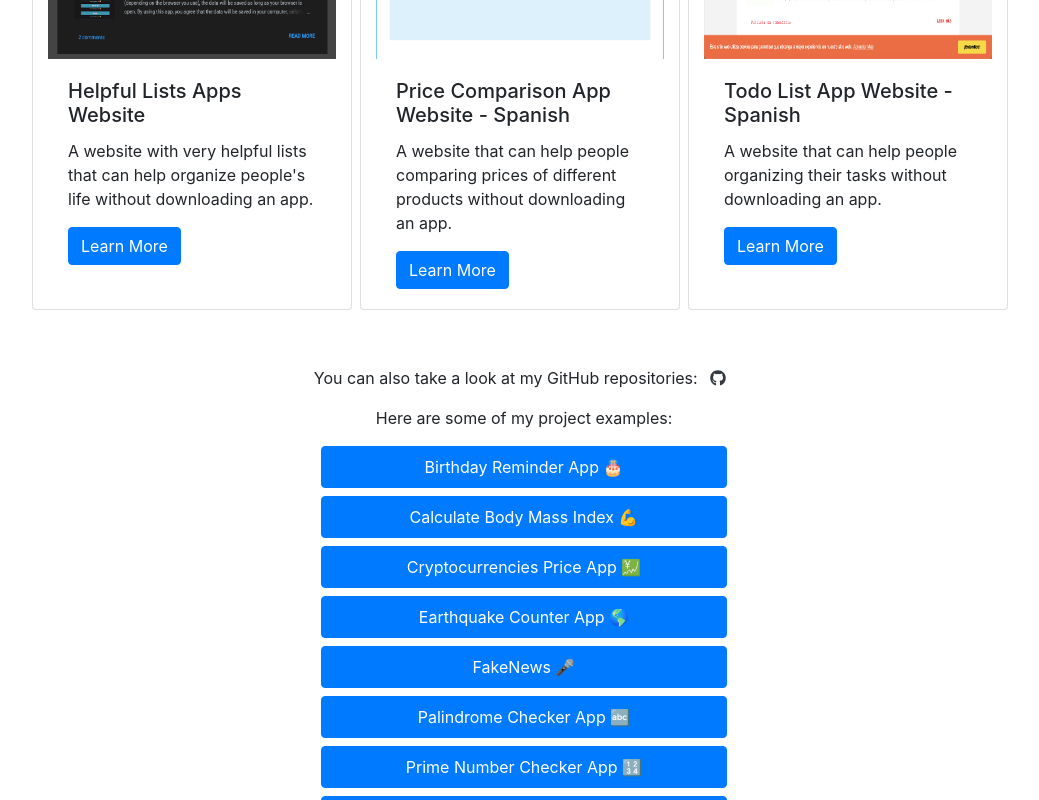
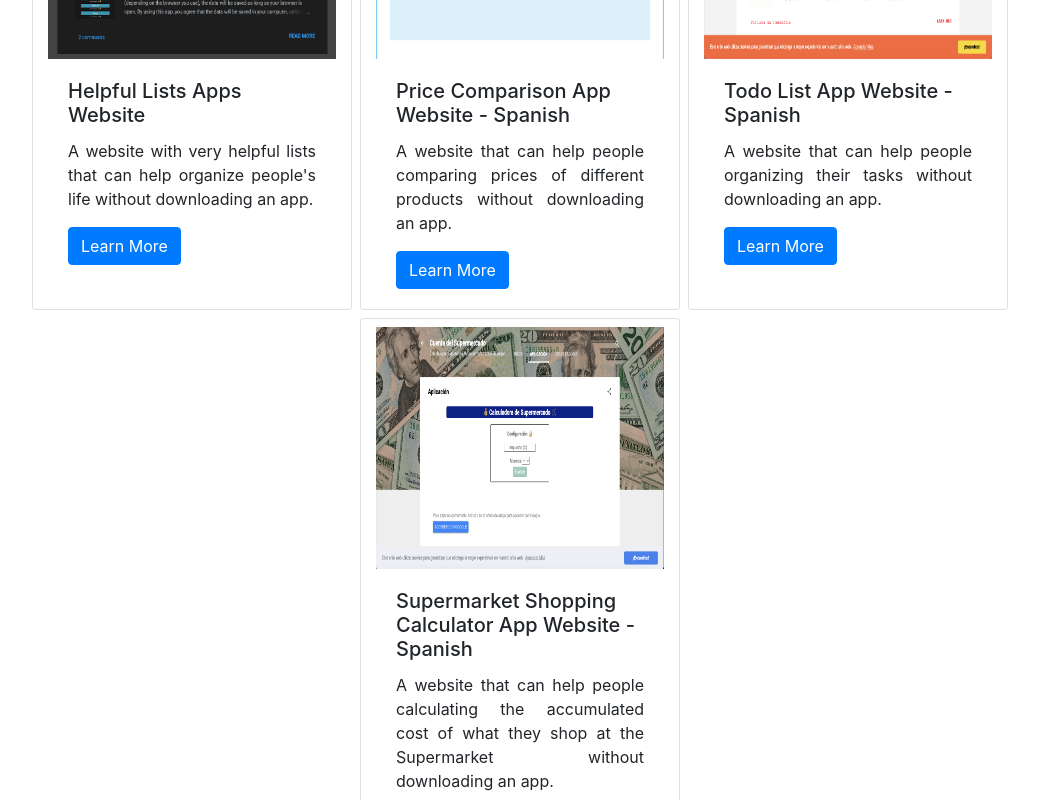
Before and after one commit to hjhm2018/my-portfolio, a React (Create React App) app: page /projects in a window 1280 px wide. Shown: the part 1380-2180 px from the top of the page, without its empty margins (116-1155 px from the left). Built offline with nearby package versions, Linux system fonts and the light colour scheme; a web font is replaced by a local one.

Commit message:
added a new  website for the projects section and fixed some styling problems

```diff
--- a/src/components/Projects.js
+++ b/src/components/Projects.js
@@ -9,6 +9,7 @@ import petrofisica from "../images/petrofisica.png";
 import lists from "../images/lists.png";
 import comparador from "../images/comparador.png";
 import listadetareas from "../images/listadetareas.png";
+import supermarketCalc from "../images/supermarketCalc.png";
 import { FontAwesomeIcon } from "@fortawesome/react-fontawesome";
 import { Link } from "react-router-dom";
 import { Helmet } from "react-helmet";
@@ -117,7 +118,17 @@ const Projects = () => {
         "A website that can help people organizing their tasks without downloading an app.",
       modalContent: `
       <p>A website built on Blogger using HTML, CSS, and JavaScript and it is totally responsive!. The website uses localStorage, which means that the data the users save, will be stored in their devices.</p>
-      <p>It helps people to organize their daily tasks and track their progress. You can visit it &nbsp; <a href="https://comparador-precios-venezuela.blogspot.com/"
+      <p>It helps people to organize their daily tasks and track their progress. You can visit it &nbsp; <a href="https://lista-de-tareas.blogspot.com/"
+      target="_blank" rel="noopener noreferrer">here</a>.</p>`,
+    },
+    {
+      title: "Supermarket Shopping Calculator App Website - Spanish",
+      image: supermarketCalc,
+      content:
+        "A website that can help people calculating the accumulated cost of what they shop at the Supermarket without downloading an app.",
+      modalContent: `
+      <p>A website built on Blogger using HTML, CSS, and JavaScript and it is totally responsive!. The website uses localStorage, which means that the data the users save, will be stored in their devices.</p>
+      <p>It helps people to calculate the total approximate cost of their shopping at the supermarket before paying. You can visit it &nbsp; <a href="https://cuenta-del-super.blogspot.com/"
       target="_blank" rel="noopener noreferrer">here</a>.</p>`,
     },
   ];
@@ -204,7 +215,7 @@ const Projects = () => {
                 />
                 <Card.Body>
                   <Card.Title>{card.title}</Card.Title>
-                  <Card.Text>{card.content}</Card.Text>
+                  <Card.Text className="text-justify">{card.content}</Card.Text>
                   <Button
                     variant="primary"
                     onClick={() =>
```
Also changed, not shown: src/images/supermarketCalc.png (added).
